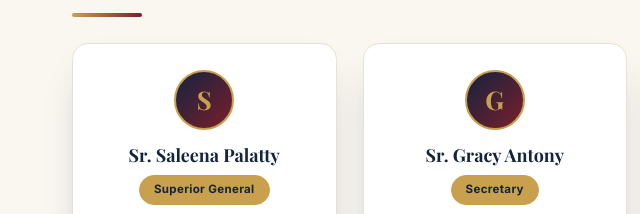
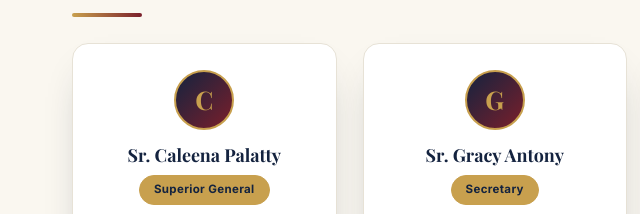
Before and after one commit to VincentThrives/st-annes-sira, a plain HTML site: page management.html in a window 1280 px wide. Shown: the part 539-753 px from the top of the page, 0-640 px from the left. Drawn offline with nearby package versions, Linux system fonts and the light colour scheme; a web font is replaced by a local one.

Commit message:
Fix council member name: Saleena -> Caleena Palatty
Co-Authored-By: Claude Opus 4.8 <noreply@anthropic.com>

```diff
--- a/management.html
+++ b/management.html
@@ -64,7 +64,7 @@
       <h2 class="section-title">St. Anne's Educational Society, Bangalore</h2>
       <div class="gold-rule"></div>
       <div class="grid grid-4" style="margin-top:6px;">
-        <div class="card reveal member-card"><div class="member-avatar">S</div><h3>Sr. Saleena Palatty</h3><span class="role-chip lead">Superior General</span><p>St. Anne's Generalate, No. 2, Miller Road, Bangalore-560001</p></div>
+        <div class="card reveal member-card"><div class="member-avatar">C</div><h3>Sr. Caleena Palatty</h3><span class="role-chip lead">Superior General</span><p>St. Anne's Generalate, No. 2, Miller Road, Bangalore-560001</p></div>
         <div class="card reveal member-card"><div class="member-avatar">G</div><h3>Sr. Gracy Antony</h3><span class="role-chip lead">Secretary</span><p>St. Mary's Convent, Sagayanagar, Ibrahimpatnam-522456, NTR District, Andhra Pradesh</p></div>
         <div class="card reveal member-card"><div class="member-avatar">J</div><h3>Sr. Juliet (Annamma)</h3><span class="role-chip lead">Procurator</span><p>St. Anne's Generalate, No. 2, Miller Road, Bangalore-560001</p></div>
         <div class="card reveal member-card"><div class="member-avatar">V</div><h3>Sr. Virginia Rajakumari</h3><span class="role-chip lead">Assistant Superior General</span><p>St. Anne's Generalate, No. 2, Miller Road, Bangalore-560001</p></div>
```
